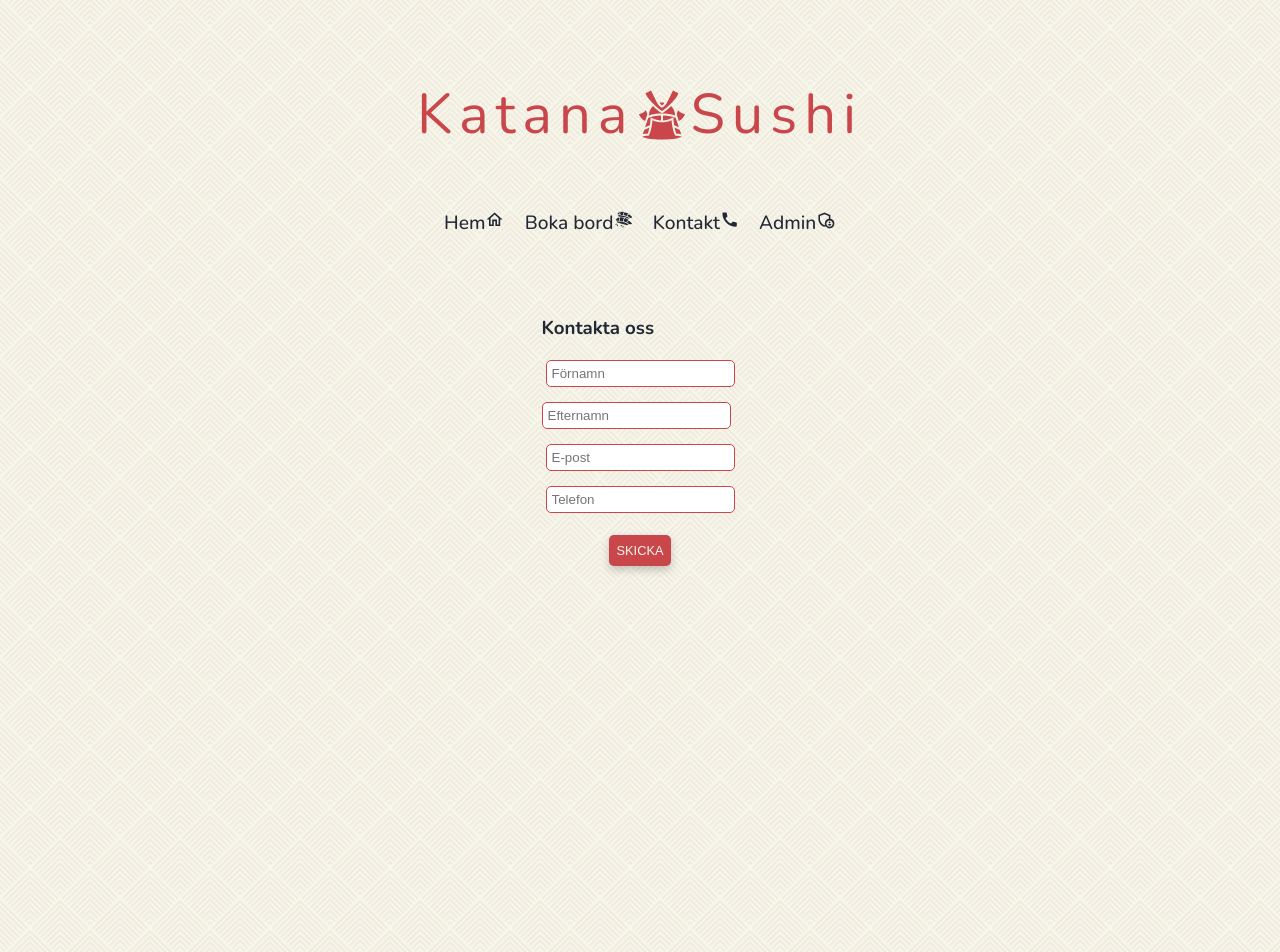
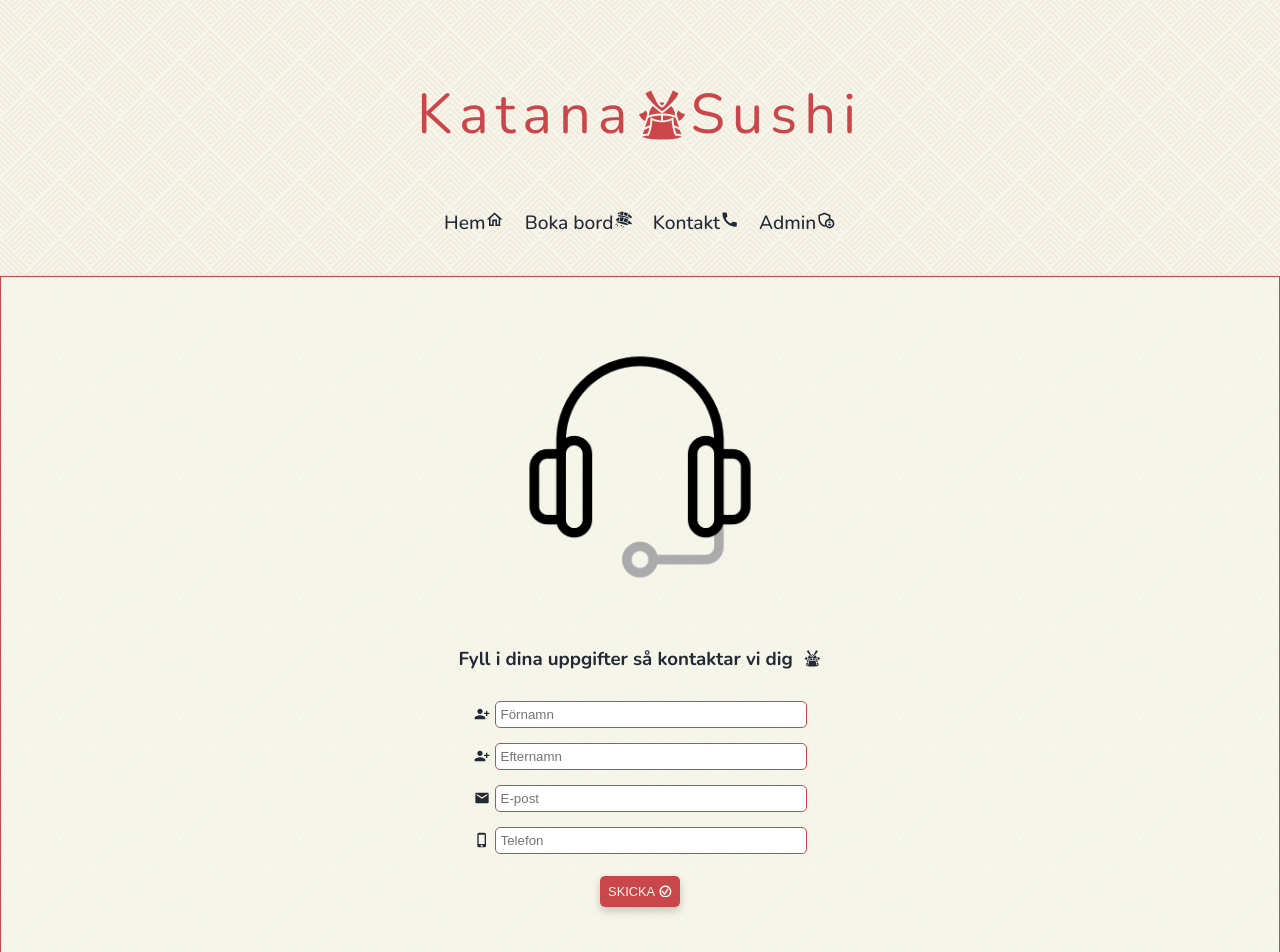
Before and after one commit to GamerShabandari/react-restaurang, a React (Create React App) app: page /contact in a window 1280 px wide. Shown: the top 952 px of the page. Built offline with nearby package versions, Linux system fonts and the light colour scheme.

Commit message:
klar med hela sidan nu

```diff
--- a/src/components/booking.tsx
+++ b/src/components/booking.tsx
@@ -6,7 +6,7 @@ import { Bookings } from "./models/Bookings";
 import "./booking.css"
 import axios from "axios";
 import { IBooking } from "./models/IBooking";
-import { GiConfirmed, GiCancel, GiHotMeal, GiMeal, GiLotus } from 'react-icons/gi';
+import { GiConfirmed, GiCancel, GiHotMeal, GiMeal } from 'react-icons/gi';
 import { MdPersonAddAlt1, MdEmail, MdPhoneIphone } from "react-icons/md";
 import { FaGlassCheers } from "react-icons/fa";
 
@@ -221,21 +221,20 @@ export function Booking() {
         axios.post("https://school-restaurant-api.azurewebsites.net/booking/create", booking, { headers: { "content-type": "application/json" } })
             .then(response => {
                 setShowBookingDone(true)
+                setTimeout(() => {
+                    setShowBookingDone(false)
+                }, 5000)
             })
             .catch(error => {
                 console.log(error);
                 alert("något gick tyvärr fel, försök igen senare.")
             })
-
-        setTimeout(() => {
-            setShowBookingDone(false)
-        }, 5000)
     }
 
     //////////////////////////////// JSX RETURN - växlar olika delar av UI baserat på olika statevariabler///////////////////////////////////////////////////////
     return (<main className="bookingContainer animate__animated animate__fadeIn">
 
-        {!showBookingDone && <div className="inputContainer animate__animated animate__fadeInDown">
+        {!showBookingDone && <div className="inputContainer animate__animated animate__flipInX">
             <h3>Vänligen välj datum och antal gäster.</h3>
             <input type="date" onChange={handleChosenDate} />
             <input type="text" onChange={handleChosenAmountOfGuests} value={chosenAmountOfGuests} placeholder="antal gäster max 90" />
@@ -254,7 +253,7 @@ export function Booking() {
 
         </div>}
 
-        {showUserForm && <div className="formContainer animate__animated animate__fadeInDown">
+        {showUserForm && <div className="formContainer animate__animated animate__flipInX">
             <div>
                 <h3>Fyll i resterande uppgifter för att slutföra bokning</h3>
                 <div>
--- a/src/components/contact.css
+++ b/src/components/contact.css
@@ -1,5 +1,9 @@
 
 .ContactContainer{
+    display: flex;
+    flex-direction: column;
+    align-items: center;
+    justify-content: flex-start;
     width:auto;
     color:#222934;
     font-weight: 300;
@@ -11,16 +15,27 @@
     gap: 20px;
     padding: 20px;
     font-family: 'Nunito';
+    border: 1px solid #c9464a;
+    transition: 0.2s;
+    box-shadow: 0 4px 8px 0 rgba(0,0,0,0.2);
+    position: relative;
+    overflow: hidden;
+    background-color: #f5f7ebb8;
 }
 
-.ContactformContainer:hover{
-    box-shadow: 0 8px 16px 0 rgba(0,0,0,0.2);
-
+.ContactformContainer{
+    display: flex;
+    flex-direction: column;
+    align-items: center;
+    justify-content: flex-start;
+    gap: 10px;
+    padding: 20px;
 }
 
 .ContactformContainer form{
     display: flex;
     flex-direction: column;
+    align-items: center;
     gap: 15px;
     width: 50%;
     margin: 0 auto;
@@ -31,6 +46,7 @@
     border: 1px solid #c9464a;
     border-radius: 5px;
     padding: 5px;
+    min-width: 300px;
 }
 
 .ContactformContainer form input:disabled{
@@ -44,7 +60,10 @@
 }
 
 .sendBtn{
-
+    display: flex;
+    justify-content: center;
+    align-items: center;
+    gap: 4px;
     background-color: #c9464a;
     color:#f5f7eb;
     font-size: 0.8rem;
@@ -70,7 +89,8 @@
     flex-direction: row;
     justify-content: center;
     align-items: center;
-    gap: 8px;
+    width: fit-content;
+    gap: 5px;
 
 }
 
@@ -91,3 +111,14 @@
     padding: 15px;
     border-radius: 5px;
 }
+
+.header{
+    display: flex;
+    justify-content: center;
+    align-items: center;
+    gap: 10px;
+}
+.animatedContactIcon{
+    width: 300px;
+    filter: grayscale(100%);
+}
--- a/src/components/contact.tsx
+++ b/src/components/contact.tsx
@@ -1,10 +1,12 @@
 import axios from "axios";
-import { ChangeEvent, useEffect, useState } from "react"
+import { ChangeEvent, useState } from "react"
+import { MdEmail, MdPersonAddAlt1, MdPhoneIphone } from "react-icons/md";
+import { GiSamuraiHelmet, GiConfirmed } from "react-icons/gi";
 import './contact.css';
 import { INewUser } from "./models/INewUser";
 import { User } from "./models/User";
 
-export function Contact(){
+export function Contact() {
 
     const [newContact, setNewContact] = useState<INewUser>({
 
@@ -17,14 +19,18 @@ export function Contact(){
 
     const [messageSend, setMessageSend] = useState(false)
     const [FormError, setFormError] = useState(false)
+    const [showEmailError, setShowEmailError] = useState(false);
+    const [showPhoneError, setShowPhoneError] = useState(false);
 
     function handleChange(e: ChangeEvent<HTMLInputElement>) {
         let name = e.target.name;
-        setNewContact({...newContact, [name]: e.target.value})
+        setNewContact({ ...newContact, [name]: e.target.value })
     }
 
     function handleSubmit() {
         setFormError(false)
+        setShowEmailError(false)
+        setShowPhoneError(false)
 
         if (newContact.name === "" || newContact.lastname === "" || newContact.email === "" || newContact.phone === "") {
 
@@ -33,11 +39,42 @@ export function Contact(){
             return
         }
 
+        if (!/\S+@\S+\.\S+/.test(newContact.email)) {
+
+
+            setShowEmailError(true)
+
+            return
+        }
+
+        if (!/^\d+$/.test(newContact.phone)) {
+
+            setShowPhoneError(true)
+
+            return
+
+        }
+
+        if (newContact.phone.length < 10 || newContact.phone.length > 10) {
+            setShowPhoneError(true)
+            return
+        }
+
         let customercontact = new User(newContact.name, newContact.lastname, newContact.email, newContact.phone)
 
-        axios.post("https://school-restaurant-api.azurewebsites.net/customer/create", customercontact, { headers: {"content-type": "application/json"}})
+        axios.post("https://school-restaurant-api.azurewebsites.net/customer/create", customercontact, { headers: { "content-type": "application/json" } })
             .then(response => {
                 setMessageSend(true)
+                setNewContact({
+                    name: "",
+                    lastname: "",
+                    email: "",
+                    phone: "",
+                })
+                setTimeout(() => {
+                    setMessageSend(false)
+                }, 5000)
+
 
             })
             .catch(error => {
@@ -48,27 +85,34 @@ export function Contact(){
 
     return (
         <main className="ContactContainer">
-            <div className="ContactformContainer animate__animated animate__fadeInDown">
-                <h3>Kontakta oss</h3>
-                <form>
+            <div className="ContactformContainer animate__animated animate__fadeIn">
+               <img className="animatedContactIcon  animate__animated animate__fadeIn animate__delay-1s" src="../../images/contact_animation.gif" alt="contact animated icon" />
+                <h3 className="header">Fyll i dina uppgifter så kontaktar vi dig <GiSamuraiHelmet></GiSamuraiHelmet></h3>
+                <form className="formField">
                     <div className="formInputDiv">
+                    <MdPersonAddAlt1></MdPersonAddAlt1>
                         <input type="text" name="name" value={newContact.name} onChange={handleChange} placeholder="Förnamn"></input>
                     </div>
                     <div className="formInputDiv">
-                    <input type="text" name="lastname" value={newContact.lastname} onChange={handleChange} placeholder="Efternamn"></input><br></br>
+                    <MdPersonAddAlt1></MdPersonAddAlt1>
+                        <input type="text" name="lastname" value={newContact.lastname} onChange={handleChange} placeholder="Efternamn"></input>
                     </div>
                     <div className="formInputDiv">
+                    <MdEmail></MdEmail>
                         <input type="email" name="email" value={newContact.email} onChange={handleChange} placeholder="E-post" ></input>
                     </div>
                     <div className="formInputDiv">
+                    <MdPhoneIphone></MdPhoneIphone>
                         <input type="text" name="phone" value={newContact.phone} onChange={handleChange} placeholder="Telefon"></input>
                     </div>
-                    <button type="button" className="sendBtn" onClick={handleSubmit} >SKICKA</button>
+                    <button type="button" className="sendBtn" onClick={handleSubmit} >SKICKA <GiConfirmed></GiConfirmed></button>
                 </form>
                 <div>
-                {messageSend && <div className="contactDone animate__animated animate__fadeInDown">Ditt meddelande är skickat!</div>}
                     {FormError && <div className="error animate__animated animate__headShake">Alla fällt är obligatoriska</div>}
+                    {showEmailError && <div className="warning animate__animated animate__headShake">Vänligen ange en giltig email</div>}
+                    {showPhoneError && <div className="warning animate__animated animate__headShake">Telefonnummer får bara bestå utav 10 siffor</div>}
                 </div>
             </div>
+            {messageSend && <div className="contactDone animate__animated animate__fadeInDown">Ditt meddelande är skickat!</div>}
         </main>)
 }
--- a/src/components/home.css
+++ b/src/components/home.css
@@ -31,6 +31,16 @@
     width: 200px;
     border-radius: 5px;
     margin-bottom: 5px;
+    border: 1px solid #c9464a;
+    box-shadow: 0 4px 8px 0 rgba(0,0,0,0.2);
+    transition: 0.2s all;
+    filter: grayscale(50%) blur(0.5px);
+}
+
+.foodCard img:hover{
+    box-shadow: 0 8px 16px 0 rgba(0,0,0,0.2);
+    transform: scale(1.1);
+    filter: grayscale(0%) blur(0px);
 }
 
 .foodCard{
@@ -40,17 +50,9 @@
     justify-content: center;
     padding: 10px;
     margin: 20px;
-    background-color: #f5f5f5b3;
     color: #222934;
     border-radius: 5px;
-    box-shadow: 0 4px 8px 0 rgba(0,0,0,0.2);
-    transition: 0.2s all;
     height: fit-content;
-}
-
-.foodCard:hover{
-    box-shadow: 0 8px 16px 0 rgba(0,0,0,0.2);
-    transform: scale(1.1);
 }
 
 .foodCard p {
```
Also changed, not shown: public/images/contact_animation.gif (added). Lines whose indentation alone changed are shown as unchanged.
